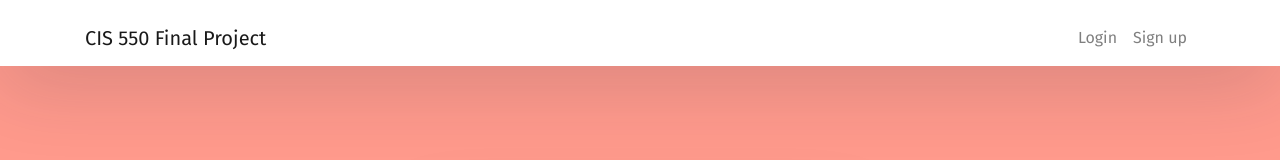
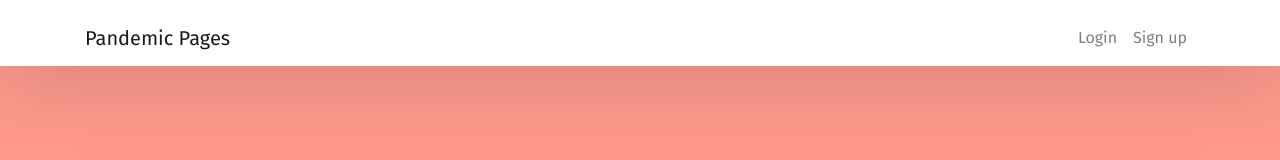
Before and after one commit to rgemawat2000/cis550Project, a React (Create React App) app in the folder finalproject/client/: page / in a window 1280 px wide. Shown: the top 160 px of the page. Built offline with nearby package versions, Linux system fonts and the light colour scheme.

Commit message:
changed title

```diff
--- a/finalproject/client/public/index.html
+++ b/finalproject/client/public/index.html
@@ -25,7 +25,7 @@
       Learn how to configure a non-root public URL by running `npm run build`.
     -->
     <link rel="stylesheet" href="https://stackpath.bootstrapcdn.com/bootstrap/4.2.1/css/bootstrap.min.css" integrity="sha384-GJzZqFGwb1QTTN6wy59ffF1BuGJpLSa9DkKMp0DgiMDm4iYMj70gZWKYbI706tWS" crossorigin="anonymous">
-    <title>CIS550 Project</title>
+    <title>Pandemic Pages</title>
   </head>
   <body  style="background-size: 100%;">
     <noscript>You need to enable JavaScript to run this app.</noscript>
--- a/finalproject/client/src/components/Landing.jsx
+++ b/finalproject/client/src/components/Landing.jsx
@@ -12,7 +12,7 @@ function Landing() {
     <div className="App">
       <nav className="navbar navbar-expand-lg navbar-light fixed-top">
         <div className="container">
-          <Link className="navbar-brand" to={"/login"}>CIS 550 Final Project</Link>
+          <Link className="navbar-brand" to={"/login"}>Pandemic Pages</Link>
           <div className="collapse navbar-collapse" id="navbarTogglerDemo02">
             <ul className="navbar-nav ml-auto">
               <li className="nav-item">
```
